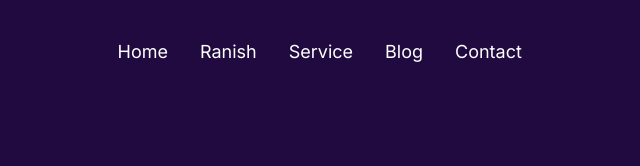
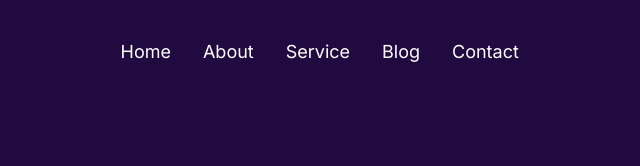
Before and after one commit to ranish312/Codewing-Practice, a plain HTML site: page index.html in a window 1280 px wide. Shown: the top 166 px of the page, 299-939 px from the left. Drawn offline with Linux system fonts and the light colour scheme.

Commit message:
change in nav

```diff
--- a/index.html
+++ b/index.html
@@ -31,7 +31,7 @@
                         </div>
                         <div class="header-content-middle">
                             <a href="#">Home</a>
-                            <a href="#">Ranish</a>
+                            <a href="#">About</a>
                             <a href="#">Service</a>
                             <a href="#">Blog</a>
                             <a href="#">Contact</a>
```
Also changed, not shown: sass/inner.css (+0 -10 lines), sass/style.css (+0 -22 lines), 2 other files.
